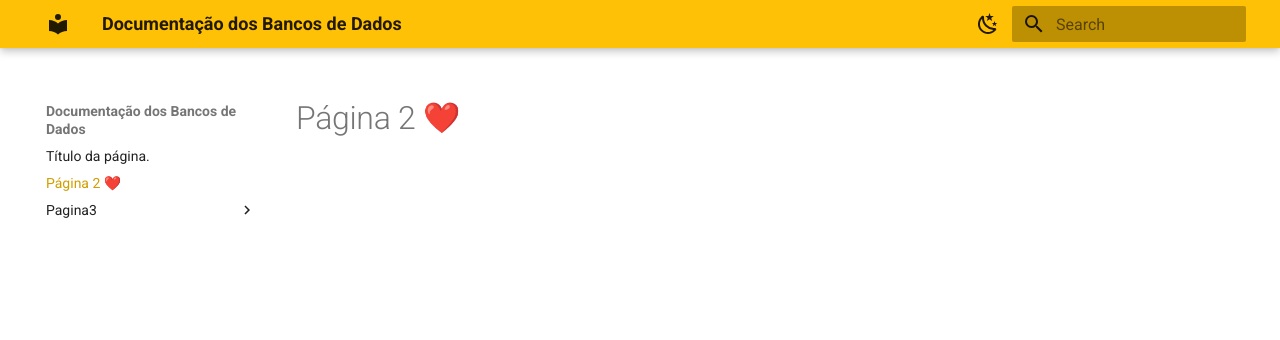
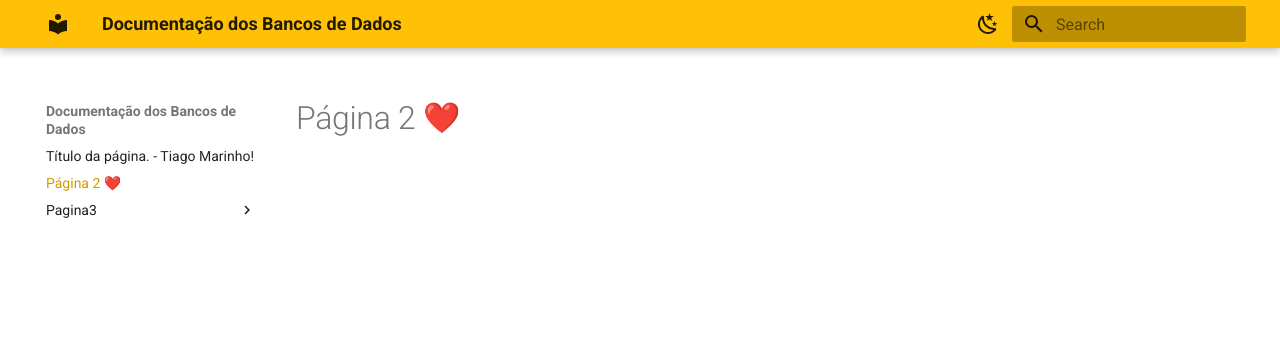
Before and after one commit to tiagobmarinho/bd_doc, an MkDocs documentation site: the page built from docs/pagina2.md, in a window 1280 px wide. Shown: the top 340 px of the page. Built offline with MkDocs 1.6.1 and Material for MkDocs 9.7.7, drawn with Linux system fonts in a browser that asks for light colours; emoji names are drawn with the system emoji font.

```diff
--- a/docs/index.md
+++ b/docs/index.md
@@ -1,4 +1,4 @@
-# Título da página.
+# Título da página. - Tiago Marinho!
 
 ## Listas
 
```
Also changed, not shown: site/404.html, site/index.html, site/pagina2/index.html, site/pagina3/outrapasta/index.html, site/search/search_index.json, 1 other file.
